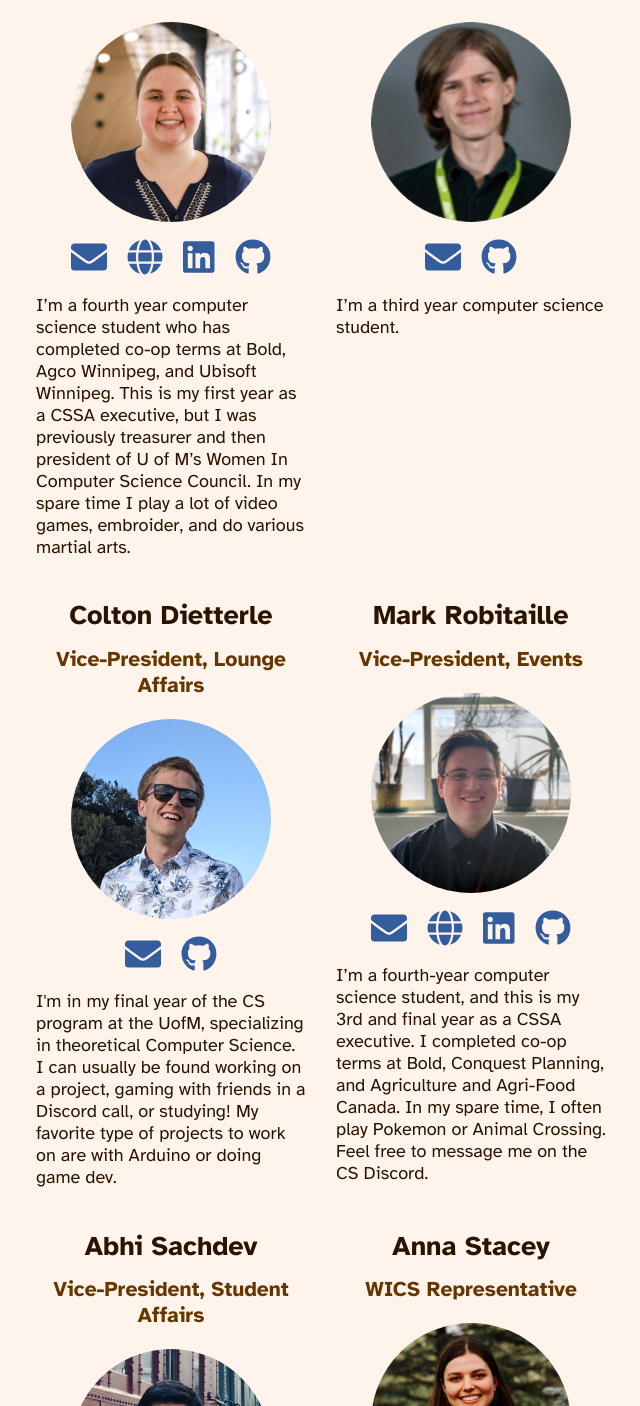
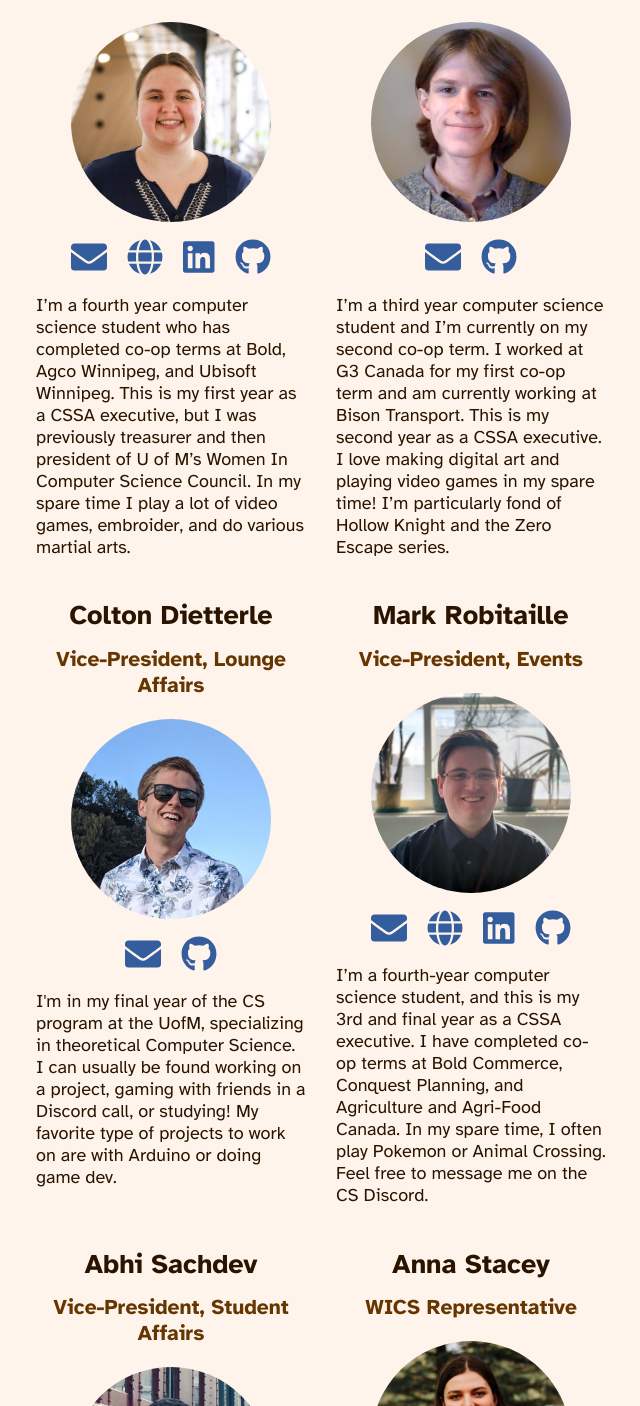
Before and after one commit to andreaabellera/umanitoba-cssa.github.io, an Angular app: page / in a window 1280 px wide. Shown: the part 2415-3821 px from the top of the page, without its empty margins (319-959 px from the left). Built offline with nearby package versions, Linux system fonts and the light colour scheme; a web font is replaced by a local one.

Commit message:
CSSA-15 Updated Caleb information

```diff
--- a/src/app/execs/execs/execs.component.ts
+++ b/src/app/execs/execs/execs.component.ts
@@ -18,12 +18,11 @@ export class ExecsComponent implements OnInit {
       linkedin: "ceilidhsimon",
       github: "LeeSimon77"
     },
-    // TODO: Confirm Caleb's bio is final or not
     {
       name: "Caleb Beynon",
       role: "Vice-President, Internal",
       photo: "Caleb.png",
-      description: "I’m a third year computer science student.",
+      description: "I’m a third year computer science student and I’m currently on my second co-op term. I worked at G3 Canada for my first co-op term and am currently working at Bison Transport. This is my second year as a CSSA executive. I love making digital art and playing video games in my spare time! I’m particularly fond of Hollow Knight and the Zero Escape series.",
       email: "beynonc@myumanitoba.ca",
       github: "CM-beynon"
     },
@@ -39,7 +38,7 @@ export class ExecsComponent implements OnInit {
       name: "Mark Robitaille",
       role: "Vice-President, Events",
       photo: "Mark.jpg",
-      description: "I’m a fourth-year computer science student, and this is my 3rd and final year as a CSSA executive. I completed co-op terms at Bold, Conquest Planning, and Agriculture and Agri-Food Canada. In my spare time, I often play Pokemon or Animal Crossing. Feel free to message me on the CS Discord.",
+      description: "I’m a fourth-year computer science student, and this is my 3rd and final year as a CSSA executive. I have completed co-op terms at Bold Commerce, Conquest Planning, and Agriculture and Agri-Food Canada. In my spare time, I often play Pokemon or Animal Crossing. Feel free to message me on the CS Discord.",
       email: "robitai4@myumanitoba.ca",
       website: "https://markrobitaille.ca",
       linkedin: "mark-robitaille",
```
Also changed, not shown: src/assets/images/execs/Caleb.png.
